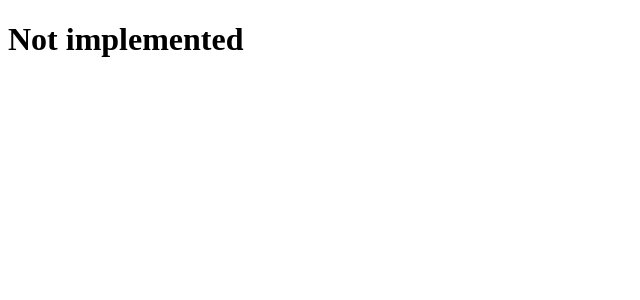
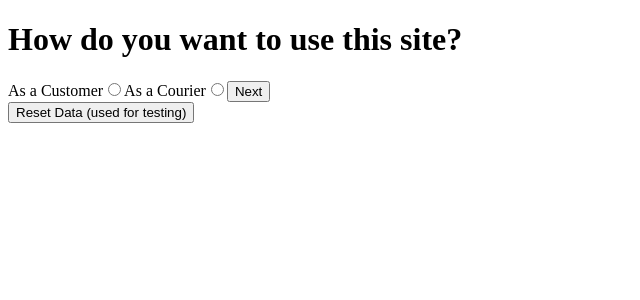
Before and after one commit to VadimPusiak788/delivery, a React app in the folder frontend/: page / in a window 1280 px wide. Shown: the top 300 px of the page, without its empty margins (0-640 px from the left). Built offline with nearby package versions, Linux system fonts and the light colour scheme; the HTML template or start-up script is replaced by a standard one.

Commit message:
Add ResetData button

```diff
--- a/frontend/src/components/App.js
+++ b/frontend/src/components/App.js
@@ -126,19 +126,37 @@ class WelcomePage extends Component {
     }
 }
 
+const Frame = (props) => {
+    return (
+        <div>
+            {props.children}
+            <button onClick={props.resetAction}>
+                Reset Data (used for testing)
+            </button>
+        </div>
+    )
+}
+
 
 class App extends Component {
     constructor(props) {
         super(props);
-        const role = window.localStorage.getItem("role");
-        const auth_key = window.localStorage.getItem("auth_key");
+        const role = window.localStorage.getItem("role") ?? null;
+        const auth_key = window.localStorage.getItem("auth_key") ?? null;
         this.state = {
             role: role,
             auth_key: auth_key,
-            next_step: 'Auth',
+            next_step: 'Main',
         };
 
         this.onLogin = this.onLogin.bind(this);
+        this.resetData = this.resetData.bind(this);
+    }
+
+    resetData() {
+        this.setState({role: null, auth_key: null, next_step: 'Auth'})
+        window.localStorage.removeItem("role")
+        window.localStorage.removeItem("auth_key")
     }
 
     onLogin(data) {
@@ -151,24 +169,32 @@ class App extends Component {
 
     findStep() {
         const needLogin = (state) => {
-            const need_key = state.auth_key === undefined;
-            const need_role = state.role === undefined;
-            return state.next_step === 'Auth' && (need_role || need_key)
+            const need_key = state.auth_key === null;
+            const need_role = state.role === null;
+            return state.next_step === 'Main' && (need_role || need_key)
         };
 
         if (needLogin(this.state)) {
             return 'Auth'
         } else {
-            return this.next_step;
+            return this.state.next_step;
         }
     }
 
     render() {
         const step = this.findStep();
         if (step === 'Auth') {
-            return <WelcomePage onLogin={this.onLogin}/>
+            return (
+                <Frame resetAction={this.resetData}>
+                    <WelcomePage onLogin={this.onLogin}/>
+                </Frame>
+            )
         } else {
-            return <h1> Not implemented </h1>
+            return (
+                <Frame resetAction={this.resetData}>
+                    <h1> Not implemented </h1>
+                </Frame>
+            )
         }
     }
 }
```
